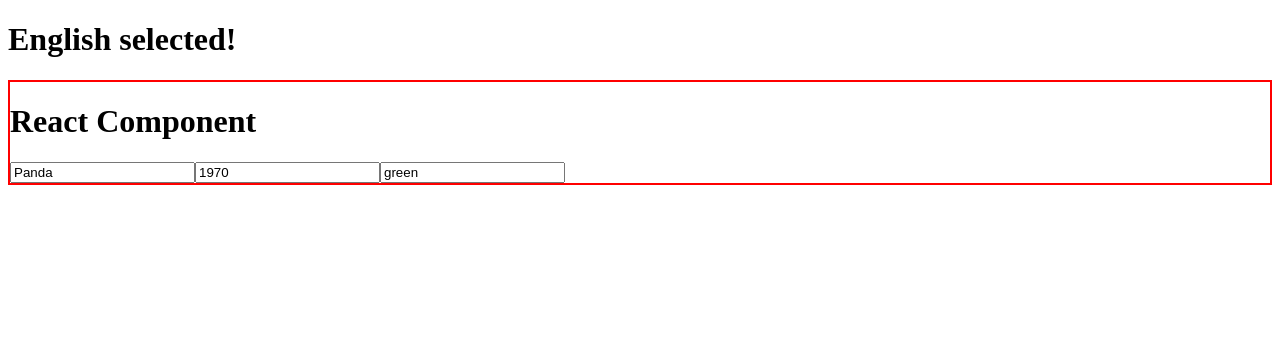
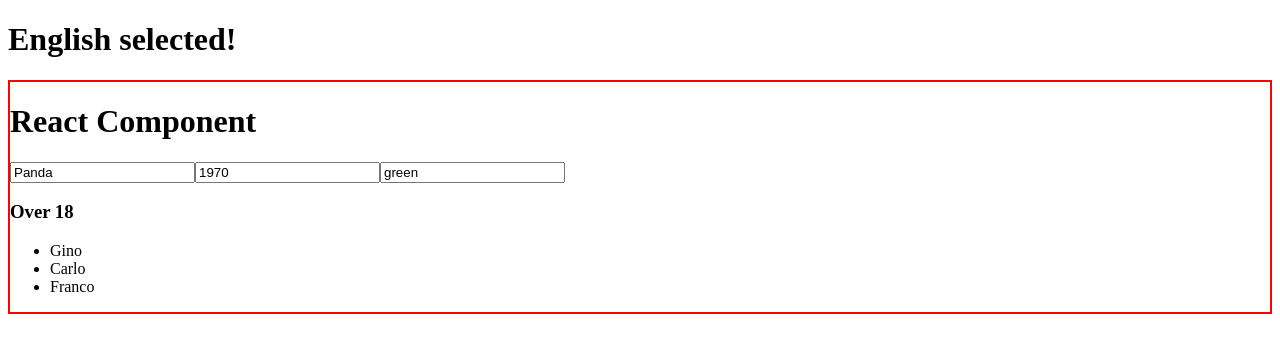
Before and after one commit to AlessioValdarchi/react-EX, a React (Create React App) app in the folder exercises/: page / in a window 1280 px wide. Shown: the top 352 px of the page. Built offline with nearby package versions, Linux system fonts and the light colour scheme.

Commit message:
usememo done

```diff
--- a/exercises/src/App.js
+++ b/exercises/src/App.js
@@ -10,6 +10,7 @@ import { HooksLogin } from "./HooksLogin";
 import { GitHubUser } from "./GitHubUser";
 import { HookCounter } from "./HookCounter";
 import { CarDetails } from "./CarDetails";
+import { FilterdList } from "./FilteredList";
 //import { HookCounter } from "./HookCounter";
 //import { LoginForm } from "./LoginForm";
 //import { Counter } from "./Counter";
@@ -26,6 +27,7 @@ export function App() {
         <DisplayLanguage />
         <Container title='React Component'>
             <CarDetails />
+            <FilterdList />
         </Container>
     </div>
     )
--- /dev/null
+++ b/exercises/src/FilteredList.js
@@ -0,0 +1,16 @@
+import { useEffect, useMemo, useState } from "react"
+
+const personList = [{ name: 'Gino', age: 35, ID: 1 }, { name: 'Carlo', age: 25, ID: 2 }, { name: 'Chiara', age: 15, ID: 3 }, { name: 'Franco', age: 18, ID: 4 }]
+export const FilterdList = ({ x = personList }) => {
+    const [list, SetList] = useState(x)
+
+    const filterList = useMemo(() => list.filter(person => person.age >= 18), [list])
+    useEffect(() => { SetList(filterList) }, [])
+
+    return <div>
+        <h3>Over 18</h3>
+        <ul>
+            {list.map(item => <li key={item.ID}>{item.name}</li>)}
+        </ul>
+    </div>
+}
```
